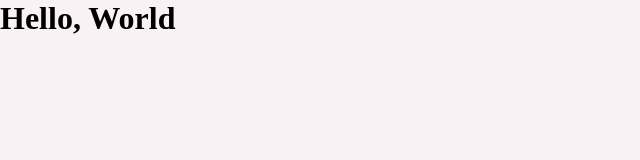
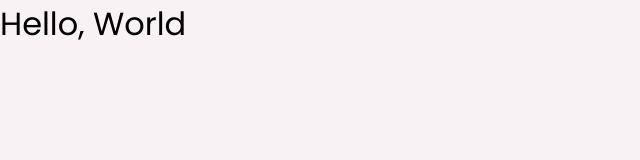
Before and after one commit to mariosantosdev/my-money, a React (Create React App) app: page / in a window 1280 px wide. Shown: the top 160 px of the page, without its empty margins (0-640 px from the left). Built offline with nearby package versions, Linux system fonts and the light colour scheme.

Commit message:
setup fonts from google fonts

```diff
--- a/public/index.html
+++ b/public/index.html
@@ -1,6 +1,9 @@
 <!DOCTYPE html>
 <html lang="pt-br">
   <head>
+    <link rel="preconnect" href="https://fonts.googleapis.com" />
+    <link rel="preconnect" href="https://fonts.gstatic.com" crossorigin />
+
     <meta charset="utf-8" />
     <link rel="icon" href="%PUBLIC_URL%/favicon.png" />
     <meta name="viewport" content="width=device-width, initial-scale=1" />
@@ -12,6 +15,11 @@
     <link rel="apple-touch-icon" href="%PUBLIC_URL%/favicon.png" />
 
     <title>React App</title>
+
+    <link
+      href="https://fonts.googleapis.com/css2?family=Poppins:wght@400;600&display=swap"
+      rel="stylesheet"
+    />
   </head>
   <body>
     <noscript>You need to enable JavaScript to run this app.</noscript>
--- a/src/styles/global.ts
+++ b/src/styles/global.ts
@@ -34,6 +34,15 @@
         -webkit-font-smoothing: antialiased;
     }
 
+    body, input, textarea, button {
+        font-family: 'Poppins', sans-serif;
+        font-weight: 400;
+    }
+
+    h1, h2, h3, h4, h5, h6, strong {
+        font-weight: 400;
+    }
+
     button {
         cursor: pointer;
     }
```
